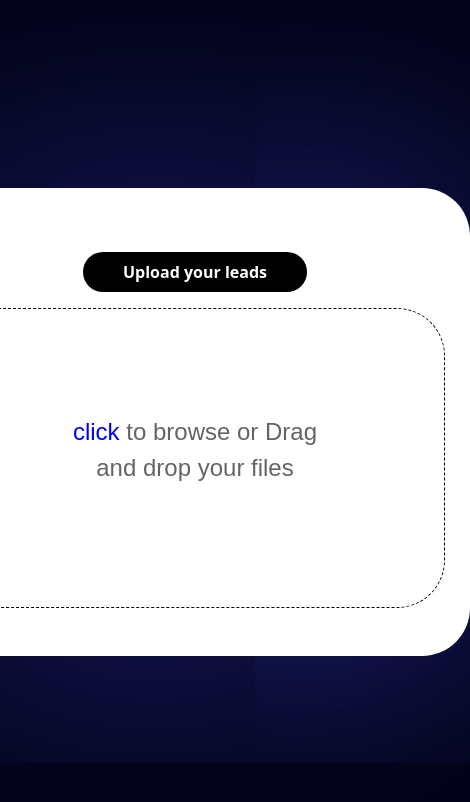
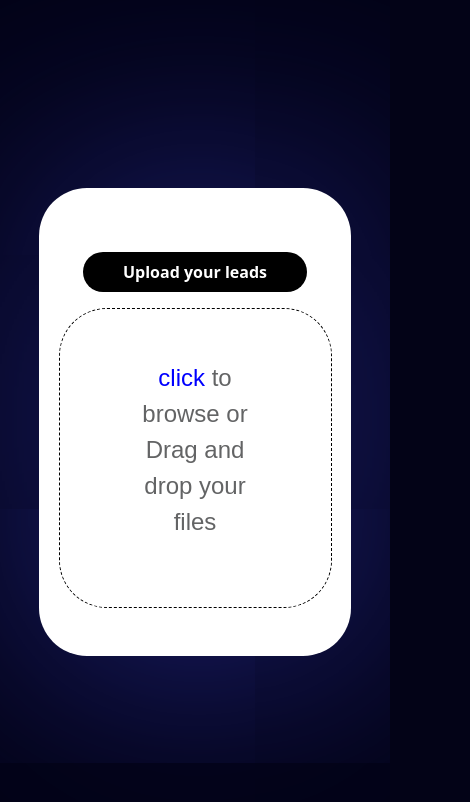
Before and after one commit to Vedavyas11062004/FileUploadComponent, a React (Create React App) app: page / in a window 390 px wide. Shown: the top 802 px of the page, 470 px wide, since content can reach past the window. Built offline with nearby package versions, Linux system fonts and the light colour scheme.

Commit message:
made the website responsive

```diff
--- a/src/styles/fileDownloadStyles.css
+++ b/src/styles/fileDownloadStyles.css
@@ -34,3 +34,9 @@ h2 {
   gap: 0.5rem;
   align-items: center;
 }
+
+@media (max-width: 600px) {
+  .downLoadDiv{
+    width: 80vw;
+  }
+}
--- a/src/styles/fileUploadStyles.css
+++ b/src/styles/fileUploadStyles.css
@@ -112,3 +112,12 @@ h2 {
   align-items: center;
   justify-content: center;
 }
+
+@media (max-width: 600px) {
+  .outerContainer{
+    width: 80vw;
+  }
+  .fileUploadDiv{
+    width: 70vw;
+  }
+}
```
